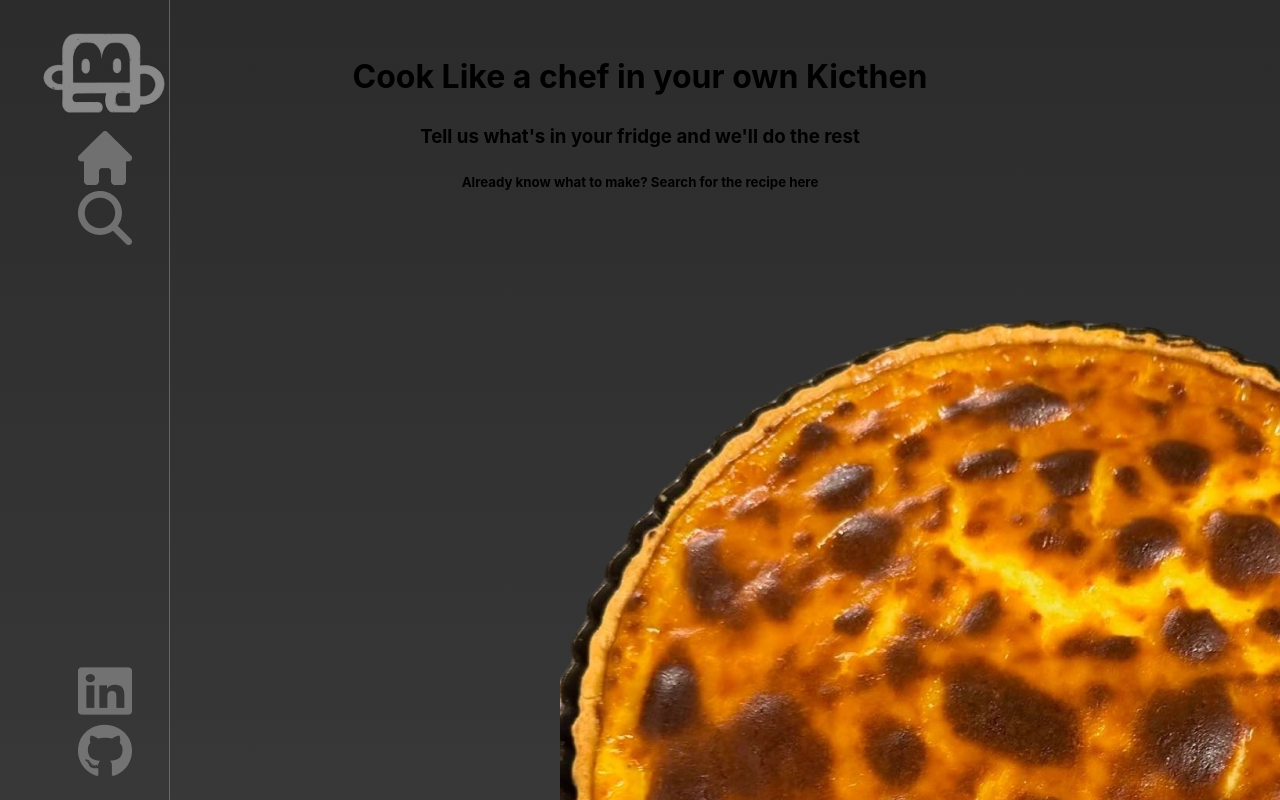
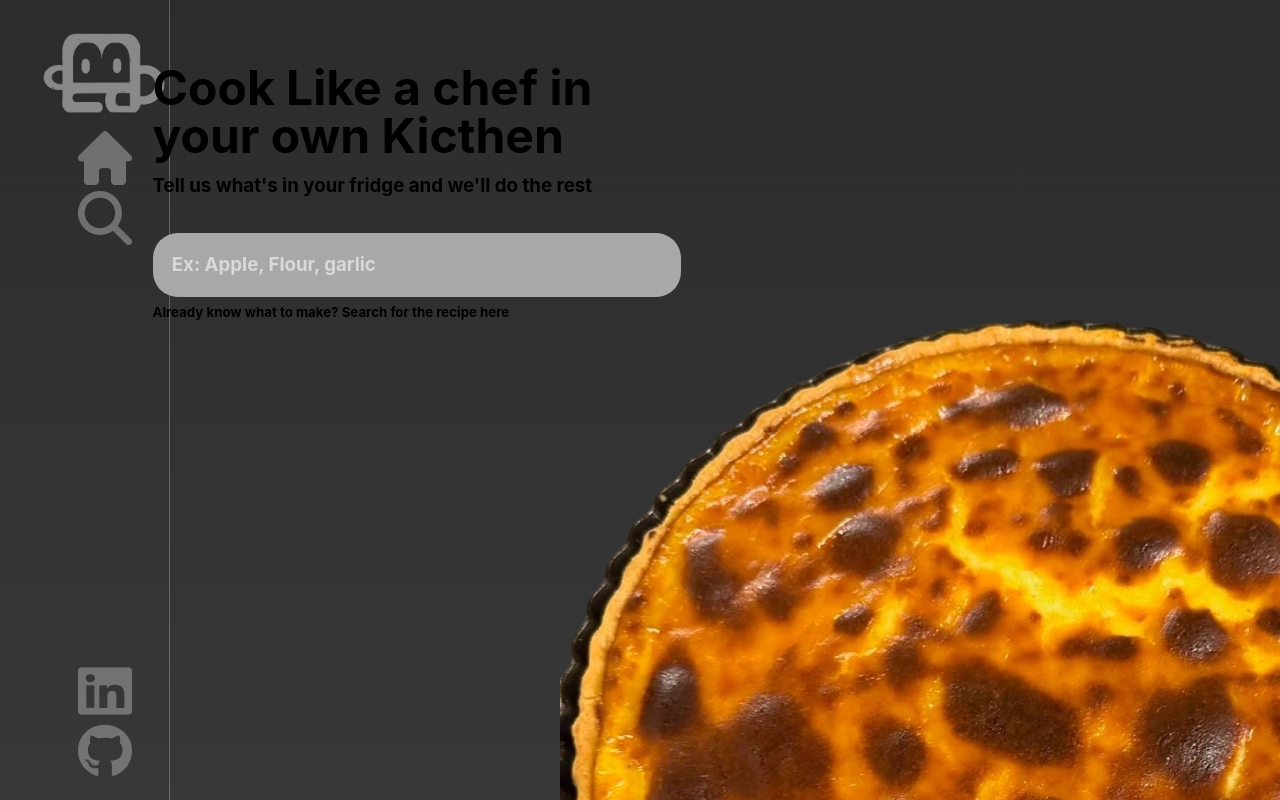
Before and after one commit to Alto0327/Recipe-app, a React (Vite) app: page / in a window 1280 px wide. Shown: the top 800 px of the page. Built offline with nearby package versions, Linux system fonts and the light colour scheme.

Commit message:
postioned Title card into correct position

```diff
--- a/src/Pages/HomePage/HomePage.css
+++ b/src/Pages/HomePage/HomePage.css
@@ -14,3 +14,32 @@
     width: 975px;
     height: 1065px;
 }
+
+.TitleCard{
+    position: absolute;
+    text-align: left;
+    width: 29rem;
+}
+
+.TitleCard h1{
+    margin-bottom: -0.4rem;
+    line-height: 1;
+    font-size: 48px;
+}
+
+.searchBar{
+    margin-top: 2rem;
+    background-color: #A8A8A8;
+    width: 33rem;
+    height: 4rem ;
+    border-radius: 25px;
+    display: flex;
+    text-align: left;
+    align-items: center;
+    color: #D9D9D9;
+    margin-bottom: -1rem;
+}
+
+.searchBar h3 {
+    padding-left: 1.2rem;
+}
--- a/src/Pages/HomePage/HomePage.jsx
+++ b/src/Pages/HomePage/HomePage.jsx
@@ -7,13 +7,17 @@ function HomePage(){
     return(
         <>
             <div className="Welcome-page">
-
+            <div className="TitleCard">
             <h1>Cook Like a chef in your own Kicthen</h1>
             <h3>Tell us what's in your fridge and we'll do the rest</h3>
-
+            <div className="searchBar">
+                <h3>Ex: Apple, Flour, garlic</h3>
+            </div>
             <h5>Already know what to make? Search for the recipe here</h5>
             </div>
+
             <img src={WholePie} alt="Left Pie" className="rightSide-img"/>
+            </div>
 
             <div className="scrolling-recipes">
 
```
